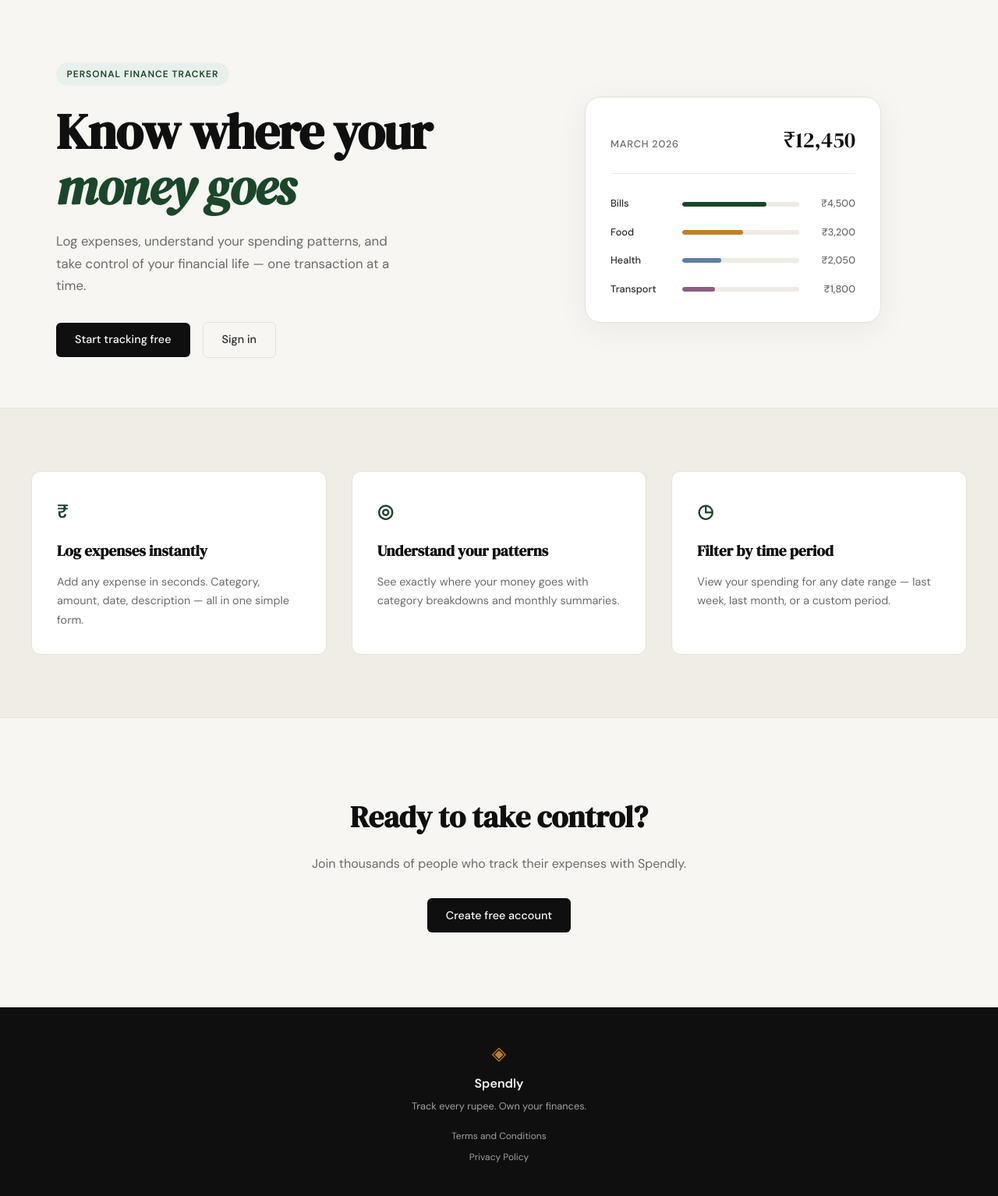
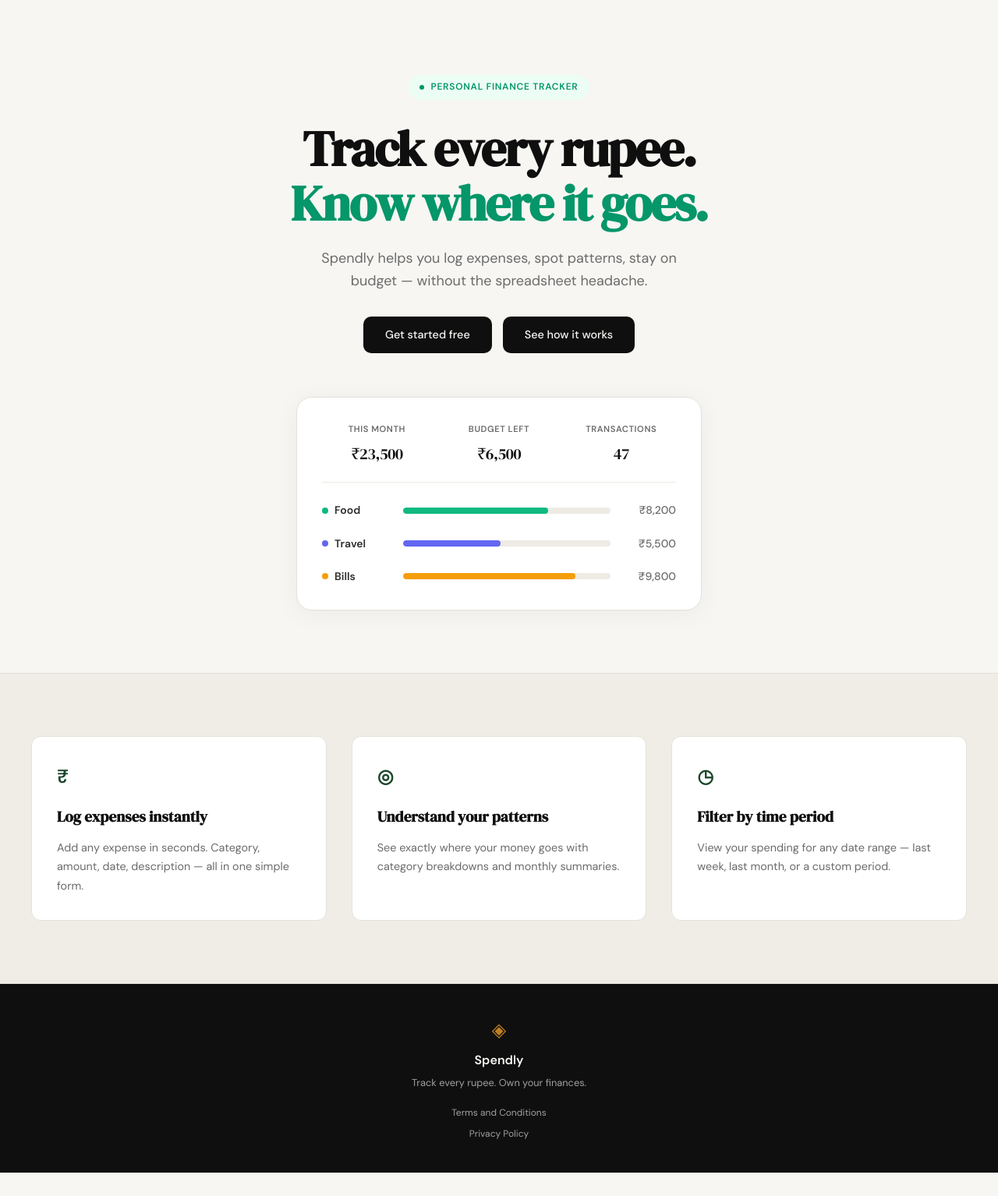
Before and after one commit to AbhaySingh71/Spendly, a Flask app: page / in a window 1280 px wide. Shown: the part 61-1595 px from the top of the page at 78% size. After the commit the page ends 1565 px from the top, so only its background shows below. Run offline with Flask 3, Linux system fonts and the light colour scheme.

Commit message:
landing: add youtube modal on see how it works click

```diff
--- a/static/css/style.css
+++ b/static/css/style.css
@@ -124,174 +124,229 @@
 /* ------------------------------------------------------------------ */
 
 .hero {
-    padding: 5rem 2rem 4rem;
-    display: grid;
-    grid-template-columns: 1fr 1fr;
-    gap: 4rem;
+    padding: 6rem 2rem 5rem;
+    text-align: center;
+    display: flex;
+    flex-direction: column;
     align-items: center;
-    max-width: var(--max-width);
-    margin: 0 auto;
+    justify-content: center;
+    min-height: 80vh;
 }
 
 .hero-badge {
-    display: inline-block;
-    background: var(--accent-light);
-    color: var(--accent);
+    display: inline-flex;
+    align-items: center;
+    gap: 0.5rem;
+    background: #ecfdf5;
+    color: #059669;
     font-size: 0.75rem;
     font-weight: 600;
-    letter-spacing: 0.08em;
+    letter-spacing: 0.06em;
     text-transform: uppercase;
-    padding: 0.35rem 0.85rem;
+    padding: 0.4rem 0.9rem;
     border-radius: 999px;
-    margin-bottom: 1.5rem;
+    margin-bottom: 1.75rem;
+}
+
+.badge-dot {
+    width: 6px;
+    height: 6px;
+    background: #059669;
+    border-radius: 50%;
 }
 
 .hero-title {
     font-family: var(--font-display);
-    font-size: clamp(2.5rem, 5vw, 4rem);
+    font-size: clamp(2.75rem, 6vw, 4rem);
     line-height: 1.1;
-    letter-spacing: -0.02em;
+    letter-spacing: -0.03em;
     color: var(--ink);
     margin-bottom: 1.25rem;
 }
 
-.hero-title em {
-    font-style: italic;
-    color: var(--accent);
+.hero-title-green {
+    color: #059669;
 }
 
 .hero-subtitle {
-    font-size: 1.05rem;
+    font-size: 1.125rem;
     color: var(--ink-muted);
-    line-height: 1.7;
-    max-width: 460px;
+    line-height: 1.6;
+    max-width: 480px;
     margin-bottom: 2rem;
 }
 
-.hero-actions {
+.hero-buttons {
     display: flex;
-    gap: 1rem;
+    gap: 0.875rem;
     align-items: center;
+    justify-content: center;
+    margin-bottom: 3.5rem;
+    flex-wrap: wrap;
 }
 
 /* ------------------------------------------------------------------ */
-/* Mock card (hero visual)                                             */
+/* Hero Card                                                           */
 /* ------------------------------------------------------------------ */
 
-.hero-visual {
-    display: flex;
-    justify-content: center;
+.hero-card {
+    background: var(--paper-card);
+    border: 1px solid var(--border);
+    border-radius: 20px;
+    padding: 2rem;
+    width: 100%;
+    max-width: 520px;
+    box-shadow: 0 4px 32px rgba(0,0,0,0.05);
 }
 
-.mock-card {
-    background: var(--paper-card);
-    border: 1px solid var(--border);
-    border-radius: var(--radius-lg);
-    padding: 2rem;
-    width: 100%;
-    max-width: 380px;
-    box-shadow: 0 8px 40px rgba(0,0,0,0.06);
+.card-header {
+    display: flex;
+    justify-content: space-between;
+    align-items: center;
+    padding-bottom: 1.25rem;
+    border-bottom: 1px solid var(--border-soft);
+    margin-bottom: 1.5rem;
 }
 
-.mock-card-header {
-    display: flex;
-    justify-content: space-between;
-    align-items: baseline;
-    margin-bottom: 1.75rem;
-    padding-bottom: 1.25rem;
-    border-bottom: 1px solid var(--border-soft);
-}
-
-.mock-label {
-    font-size: 0.8rem;
-    font-weight: 500;
+.card-label {
+    font-size: 0.75rem;
+    font-weight: 600;
     color: var(--ink-muted);
     text-transform: uppercase;
     letter-spacing: 0.06em;
 }
 
-.mock-total {
+.card-total {
     font-family: var(--font-display);
-    font-size: 1.75rem;
+    font-size: 1.875rem;
     color: var(--ink);
+    letter-spacing: -0.02em;
 }
 
-.mock-bars { display: flex; flex-direction: column; gap: 1rem; }
-
-.mock-bar-row {
-    display: grid;
-    grid-template-columns: 80px 1fr 60px;
-    align-items: center;
-    gap: 0.75rem;
+.card-categories {
+    display: flex;
+    flex-direction: column;
+    gap: 1.25rem;
 }
 
-.mock-cat {
-    font-size: 0.8rem;
-    font-weight: 500;
+.category {
+    display: grid;
+    grid-template-columns: 90px 1fr 70px;
+    align-items: center;
+    gap: 0.875rem;
+}
+
+.category-info {
+    display: flex;
+    align-items: center;
+    gap: 0.5rem;
+}
+
+.category-dot {
+    width: 8px;
+    height: 8px;
+    border-radius: 50%;
+}
+
+.category-dot-green { background: #10b981; }
+.category-dot-blue { background: #6366f1; }
+.category-dot-orange { background: #f59e0b; }
+
+.category-name {
+    font-size: 0.875rem;
+    font-weight: 600;
     color: var(--ink-soft);
 }
 
-.mock-bar-track {
-    height: 6px;
+.category-bar {
+    height: 8px;
     background: var(--border-soft);
     border-radius: 999px;
     overflow: hidden;
 }
 
-.mock-bar {
+.category-fill {
     height: 100%;
-    background: var(--accent);
     border-radius: 999px;
-    transition: width 0.6s ease;
 }
 
-.mock-bar-2 { background: var(--accent-2); }
-.mock-bar-3 { background: #5b7fa6; }
-.mock-bar-4 { background: #8b5e83; }
+.category-fill-green { background: #10b981; }
+.category-fill-blue { background: #6366f1; }
+.category-fill-orange { background: #f59e0b; }
 
-.mock-amt {
-    font-size: 0.8rem;
+.category-amount {
+    font-size: 0.875rem;
     font-weight: 500;
     color: var(--ink-muted);
     text-align: right;
 }
 
+.card-metrics {
+    display: flex;
+    justify-content: space-between;
+    gap: 1rem;
+    padding-bottom: 1.25rem;
+    border-bottom: 1px solid var(--border-soft);
+    margin-bottom: 1.5rem;
+}
+
+.metric {
+    display: flex;
+    flex-direction: column;
+    align-items: center;
+    flex: 1;
+    text-align: center;
+}
+
+.metric-label {
+    font-size: 0.7rem;
+    font-weight: 600;
+    color: var(--ink-muted);
+    text-transform: uppercase;
+    letter-spacing: 0.05em;
+    margin-bottom: 0.375rem;
+}
+
+.metric-value {
+    font-family: var(--font-display);
+    font-size: 1.25rem;
+    color: var(--ink);
+    letter-spacing: -0.02em;
+}
+
+
 /* ------------------------------------------------------------------ */
 /* Buttons                                                             */
 /* ------------------------------------------------------------------ */
 
-.btn-primary {
+.btn {
     display: inline-block;
-    background: var(--ink);
-    color: var(--paper);
-    padding: 0.65rem 1.5rem;
-    border-radius: var(--radius-sm);
+    padding: 0.75rem 1.75rem;
     font-family: var(--font-body);
     font-size: 0.9rem;
     font-weight: 500;
+    border-radius: 10px;
+    text-decoration: none;
+    transition: all 0.2s;
     cursor: pointer;
     border: none;
-    transition: background 0.2s;
-    text-decoration: none;
 }
 
-.btn-primary:hover { background: var(--accent); }
+.btn-primary {
+    background: var(--ink);
+    color: var(--paper);
+}
 
-.btn-ghost {
-    display: inline-block;
+.btn-primary:hover { background: #2d2d2d; }
+
+.btn-secondary {
     background: transparent;
     color: var(--ink-soft);
-    padding: 0.65rem 1.5rem;
-    border-radius: var(--radius-sm);
-    font-size: 0.9rem;
-    font-weight: 500;
     border: 1px solid var(--border);
-    transition: all 0.2s;
-    text-decoration: none;
 }
 
-.btn-ghost:hover {
-    border-color: var(--ink);
+.btn-secondary:hover {
+    border-color: var(--ink-soft);
     color: var(--ink);
 }
 
--- a/templates/landing.html
+++ b/templates/landing.html
@@ -5,57 +5,65 @@
 {% block content %}
 
 <section class="hero">
-    <div class="hero-inner">
-        <div class="hero-badge">Personal Finance Tracker</div>
+    <span class="hero-badge">
+        <span class="badge-dot"></span>
+        Personal Finance Tracker
+    </span>
     <h1 class="hero-title">
-            Know where your<br>
-            <em>money goes</em>
+        Track every rupee.<br>
+        <span class="hero-title-green">Know where it goes.</span>
     </h1>
-        <p class="hero-subtitle">
-            Log expenses, understand your spending patterns,
-            and take control of your financial life —
-            one transaction at a time.
-        </p>
-        <div class="hero-actions">
-            <a href="{{ url_for('register') }}" class="btn-primary">Start tracking free</a>
-            <a href="{{ url_for('login') }}" class="btn-ghost">Sign in</a>
+    <p class="hero-subtitle">Spendly helps you log expenses, spot patterns, stay on budget — without the spreadsheet headache.</p>
+    <div class="hero-buttons">
+        <a href="{{ url_for('register') }}" class="btn btn-primary">Get started free</a>
+        <a href="#" class="btn btn-primary" id="videoBtn">See how it works</a>
+    </div>
+
+    <div class="hero-card">
+        <div class="card-metrics">
+            <div class="metric">
+                <span class="metric-label">This month</span>
+                <span class="metric-value">₹23,500</span>
+            </div>
+            <div class="metric">
+                <span class="metric-label">Budget left</span>
+                <span class="metric-value">₹6,500</span>
+            </div>
+            <div class="metric">
+                <span class="metric-label">Transactions</span>
+                <span class="metric-value">47</span>
             </div>
         </div>
-    <div class="hero-visual">
-        <div class="mock-card">
-            <div class="mock-card-header">
-                <span class="mock-label">March 2026</span>
-                <span class="mock-total">₹12,450</span>
+        <div class="card-categories">
+            <div class="category">
+                <div class="category-info">
+                    <span class="category-dot category-dot-green"></span>
+                    <span class="category-name">Food</span>
                 </div>
-            <div class="mock-bars">
-                <div class="mock-bar-row">
-                    <span class="mock-cat">Bills</span>
-                    <div class="mock-bar-track">
-                        <div class="mock-bar" style="width: 72%"></div>
+                <div class="category-bar">
+                    <div class="category-fill category-fill-green" style="width: 70%"></div>
                 </div>
-                    <span class="mock-amt">₹4,500</span>
+                <span class="category-amount">₹8,200</span>
             </div>
-                <div class="mock-bar-row">
-                    <span class="mock-cat">Food</span>
-                    <div class="mock-bar-track">
-                        <div class="mock-bar mock-bar-2" style="width: 52%"></div>
+            <div class="category">
+                <div class="category-info">
+                    <span class="category-dot category-dot-blue"></span>
+                    <span class="category-name">Travel</span>
                 </div>
-                    <span class="mock-amt">₹3,200</span>
+                <div class="category-bar">
+                    <div class="category-fill category-fill-blue" style="width: 47%"></div>
                 </div>
-                <div class="mock-bar-row">
-                    <span class="mock-cat">Health</span>
-                    <div class="mock-bar-track">
-                        <div class="mock-bar mock-bar-3" style="width: 33%"></div>
+                <span class="category-amount">₹5,500</span>
             </div>
-                    <span class="mock-amt">₹2,050</span>
+            <div class="category">
+                <div class="category-info">
+                    <span class="category-dot category-dot-orange"></span>
+                    <span class="category-name">Bills</span>
                 </div>
-                <div class="mock-bar-row">
-                    <span class="mock-cat">Transport</span>
-                    <div class="mock-bar-track">
-                        <div class="mock-bar mock-bar-4" style="width: 28%"></div>
+                <div class="category-bar">
+                    <div class="category-fill category-fill-orange" style="width: 83%"></div>
                 </div>
-                    <span class="mock-amt">₹1,800</span>
-                </div>
+                <span class="category-amount">₹9,800</span>
             </div>
         </div>
     </div>
@@ -81,12 +89,43 @@
     </div>
 </section>
 
-<section class="cta-section">
-    <div class="cta-inner">
-        <h2 class="cta-title">Ready to take control?</h2>
-        <p class="cta-body">Join thousands of people who track their expenses with Spendly.</p>
-        <a href="{{ url_for('register') }}" class="btn-primary">Create free account</a>
+<div id="videoModal" class="modal">
+    <div class="modal-content">
+        <button class="modal-close" id="closeModal">&times;</button>
+        <div class="modal-video">
+            <iframe id="videoFrame" src="" allow="autoplay; encrypted-media" allowfullscreen></iframe>
         </div>
-</section>
+    </div>
+</div>
+
+<script>
+    const videoBtn = document.getElementById('videoBtn');
+    const modal = document.getElementById('videoModal');
+    const closeBtn = document.getElementById('closeModal');
+    const videoFrame = document.getElementById('videoFrame');
+
+    const videoUrl = 'https://www.youtube.com/embed/dQw4w9WgXcQ';
+
+    videoBtn.addEventListener('click', function(e) {
+        e.preventDefault();
+        videoFrame.src = videoUrl;
+        modal.classList.add('show');
+    });
+
+    closeBtn.addEventListener('click', function() {
+        closeModal();
+    });
+
+    modal.addEventListener('click', function(e) {
+        if (e.target === modal) {
+            closeModal();
+        }
+    });
+
+    function closeModal() {
+        modal.classList.remove('show');
+        videoFrame.src = '';
+    }
+</script>
 
 {% endblock %}
```
Also changed, not shown: other parts of static/css/style.css (+75 -14 lines), Hero image.png (added). Lines whose indentation alone changed are shown as unchanged.
